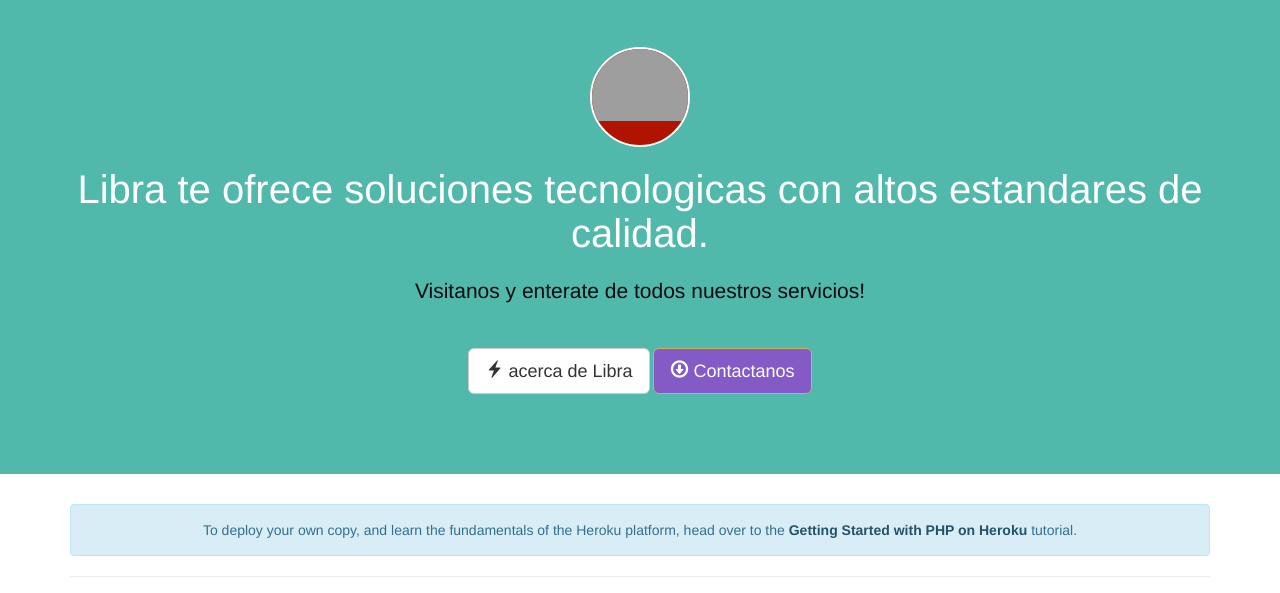
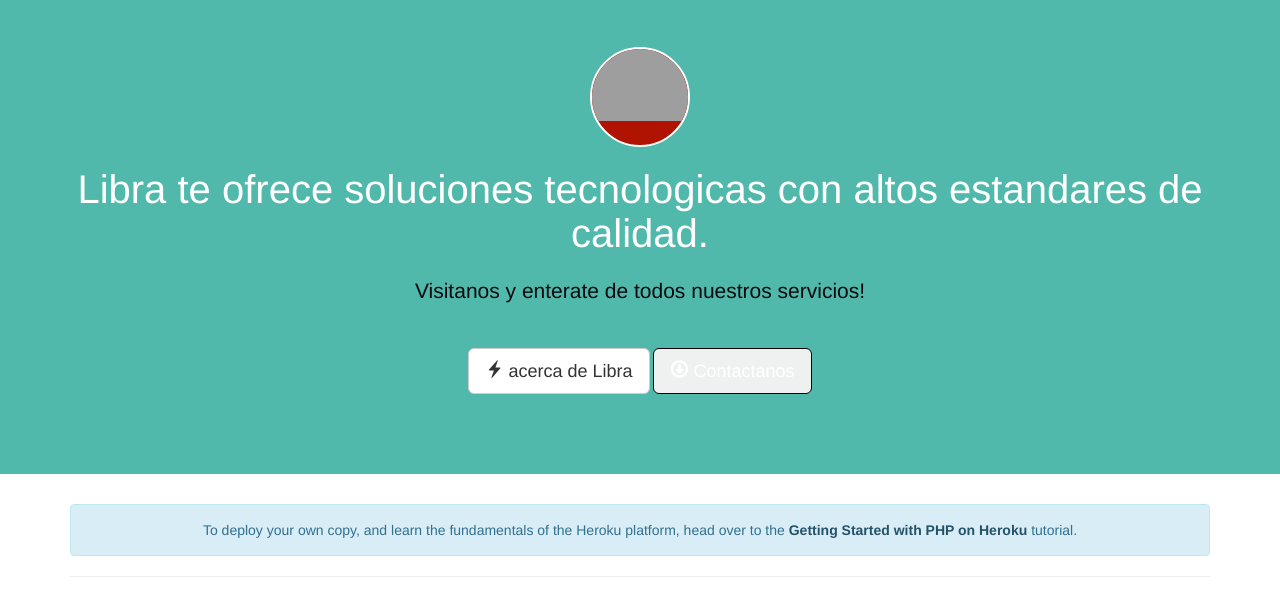
Before and after one commit to jesusrring/TestDohko, a PHP site: template web/views/index.twig in a window 1280 px wide. Shown: the part 52-645 px from the top of the page. Run offline with PHP 8.4, Linux system fonts and the light colour scheme; the template is opened without the code that fills it, so the values that code supplies are empty; some libraries are stand-ins or nearby versions; grey boxes are pictures that could not be loaded.

Commit message:
fondo de boton

```diff
--- a/web/stylesheets/main.css
+++ b/web/stylesheets/main.css
@@ -4,8 +4,8 @@
   padding-bottom: 80px;
 }
 .jumbotron .btn-primary {
-  background: #845ac7;
-  border-color: #c7b35a;
+  background: #eff1f1;
+  border-color: #000000;
 }
 .jumbotron .btn-primary:hover {
   background: #288820;
```
